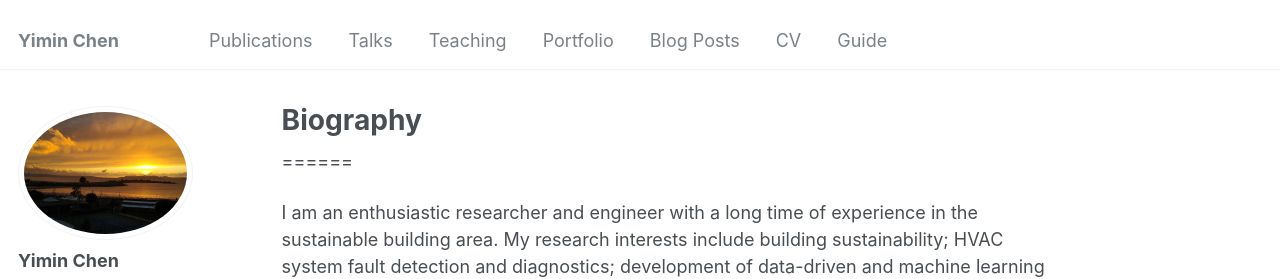
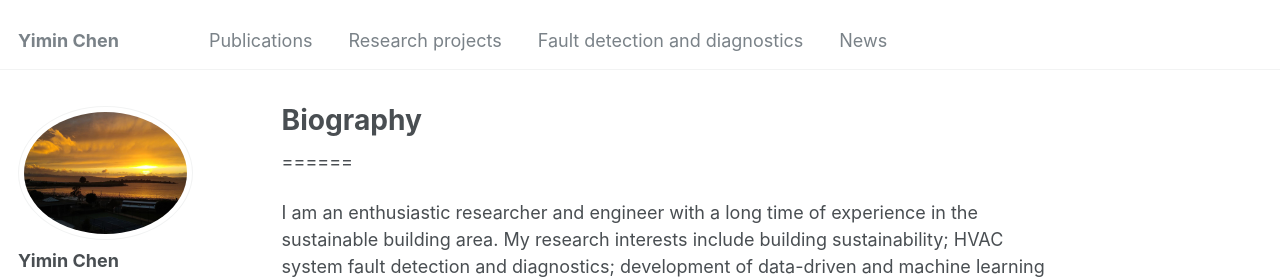
Before and after one commit to chenymstudy2015/YiminChen, a Jekyll site: the page built from _pages/about.md, in a window 1280 px wide. Shown: the top 279 px of the page. Built offline with Jekyll 4.4.1, drawn with Linux system fonts in a browser that asks for light colours; some web fonts are replaced.

Commit message:
Update navigation.yml

```diff
--- a/_data/navigation.yml
+++ b/_data/navigation.yml
@@ -3,20 +3,20 @@ main:
   - title: "Publications"
     url: /publications/
 
-  - title: "Talks"
-    url: /talks/
+  #- title: "Talks"
+  #  url: /talks/
 
-  - title: "Teaching"
-    url: /teaching/
+  - title: "Research projects"
+    url: /Research projects/
 
-  - title: "Portfolio"
-    url: /portfolio/
+  - title: "Fault detection and diagnostics"
+    url: /FDD/
 
-  - title: "Blog Posts"
-    url: /year-archive/
+ # - title: "Blog Posts"
+ #   url: /year-archive/
 
-  - title: "CV"
-    url: /cv/
+  - title: "News"
+    url: /News/
 
-  - title: "Guide"
-    url: /markdown/
+ # - title: "Contact"
+ #   url: /Contact/
```
